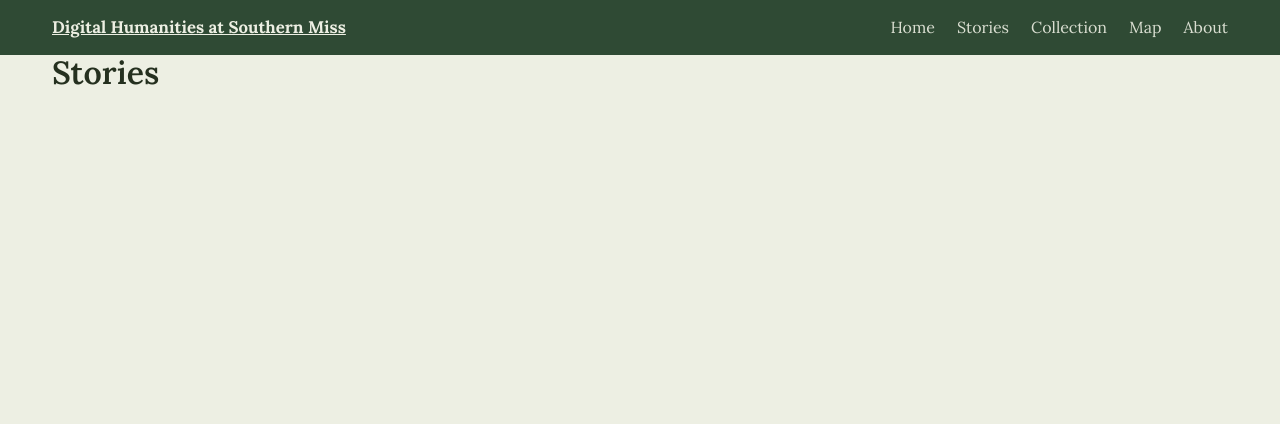
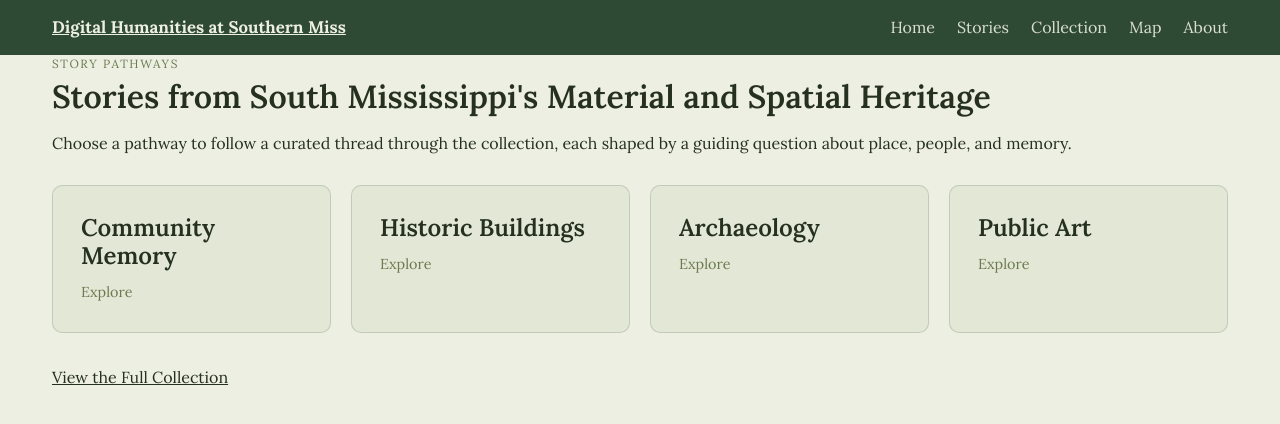
Before and after one commit to luckhardt/GulfSouth3D, a React (Vite) app: page /stories in a window 1280 px wide. Shown: the top 424 px of the page. Built offline with nearby package versions, Linux system fonts and the light colour scheme; no server answers.

Commit message:
Add Stories landing and dynamic story pathway pages
- Add Stories landing page with four pathway cards (STORY_CARDS)
- Add StoryPathway page: slug → pathway lookup, objects filtered by pathway
- Wire /stories and /stories/:slug routes
- Add story card styles

```diff
--- a/src/App.tsx
+++ b/src/App.tsx
@@ -5,6 +5,8 @@ import Header from './components/Header';
 import OjectDetail from './pages/ObjectDetail';
 import Home from './pages/Home';
 import Collection from './pages/Collection';
+import Stories from "./pages/Stories";
+import StoryPathway from './pages/StoryPathway';
 
 //Each page is wired through the router and the navigation links are provided in the header. The header is a simple flexbox layout with a logo and navigation links. The main content of the page is rendered based on the current route.
 
@@ -16,8 +18,9 @@ function App() {
                 <Route path="/" element={<Home />} />
                 <Route path="/collection" element={<Collection />} />
                 <Route path="/collection/:slug" element={<OjectDetail />} />
+                <Route path ="/stories" element={<Stories />}/>
+                <Route path="/stories/:slug" element={<StoryPathway />} />
                 {/* stub routes - pages not yet implemented */}
-                <Route path ="/stories" element={<div className="container"><h1>Stories</h1></div>}/>
                 <Route path ="/map" element={<div className="container"><h1>Map</h1></div>}/>
                 <Route path ="/about" element={<div className="container"><h1>About</h1></div>}/>
             </Routes>
--- /dev/null
+++ b/src/pages/Stories.tsx
@@ -0,0 +1,33 @@
+import { Link } from "react-router-dom";
+import { STORY_CARDS } from "../data/taxonomy"
+
+function Stories() {
+    return (
+        <div className="container">
+            <p className="eyebrow">Story Pathways</p>
+            <h1>Stories from South Mississippi's Material and Spatial Heritage</h1>
+            <p>
+                Choose a pathway to follow a curated thread through the collection, each shaped by a guiding question about place, people, and memory.
+            </p>
+
+            <div className="story-grid">
+                {STORY_CARDS.map((card) => (
+                    <Link
+                        key={card.slug}
+                        to={`/stories/${card.slug}`}
+                        className="story-card"
+                    >
+                        <h2>{card.label}</h2>
+                        <span className="story-explore">Explore</span>
+                    </Link>
+                ))}
+            </div>
+
+            <p style={{ marginTop: 32}}>
+                <Link to="/collection">View the Full Collection</Link>
+            </p>
+        </div>
+    );
+}
+
+export default Stories;
--- /dev/null
+++ b/src/pages/StoryPathway.tsx
@@ -0,0 +1,50 @@
+import { useState, useEffect } from "react";
+import { useParams, Link } from "react-router-dom";
+import { getObjects } from "../api/omeka";
+import { STORY_CARDS } from "../data/taxonomy";
+import ObjectCard from "../components/ObjectCard";
+import type { HeritageObject } from "../types";
+
+function StoryPathway() {
+    const { slug } = useParams();
+    const [objects, setObjects] = useState<HeritageObject[]>([]);
+    const [loading, setLoading] = useState(true);
+
+    const card = STORY_CARDS.find((c) => c.slug === slug);
+
+    useEffect(() => {
+        getObjects().then((data) => {
+            setObjects(data);
+            setLoading(false);
+        });
+}, []);
+
+if (loading) return <div className="container"><p>Loading..</p></div>;
+
+if (!card) {
+    return (
+        <div className="container">
+            <h1>Story not found</h1>
+            <Link to="/stories">Back to Stories</Link>
+        </div>
+    );
+}
+
+const featured = objects.filter((o) => o.storyPathway === card.pathway);
+
+return (
+    <div className="container">
+        <Link to="/stories">Back to Stories</Link>
+        <p className="eyebrow">Story Pathway</p>
+        <h1>{card.label}</h1>
+
+        <div className="object-grid">
+            {featured.map((object) =>(
+                <ObjectCard key={object.id} object={object}/>
+            ))}
+        </div>
+    </div>
+    );
+}
+
+export default StoryPathway;
--- a/src/styles/global.css
+++ b/src/styles/global.css
@@ -173,3 +173,9 @@ img { max-width: 100%; display: block; }
 .filter-group { margin-bottom: 20px; }
 .filter-row { display: flex; align-items: center; gap: 8px; margin-bottom: 6px; cursor: pointer; }
 .filter-row input { cursor: pointer; }
+
+/* Stories Page */
+.story-grid { display: grid; grid-template-columns: repeat(auto-fit, minmax(240px, 1fr)); gap: 20px; margin: 28px 0; }
+.story-card { display: block; padding: 28px; background: var(--surface); border: 1px solid var(--line); border-radius: var(--radius); text-decoration: none; color: var(--text); transition: transform 0.15s ease; }
+.story-card:hover { transform: translateY(-3px); }
+.story-explore { color: var(--olive); font-size: 0.9rem; }
```
